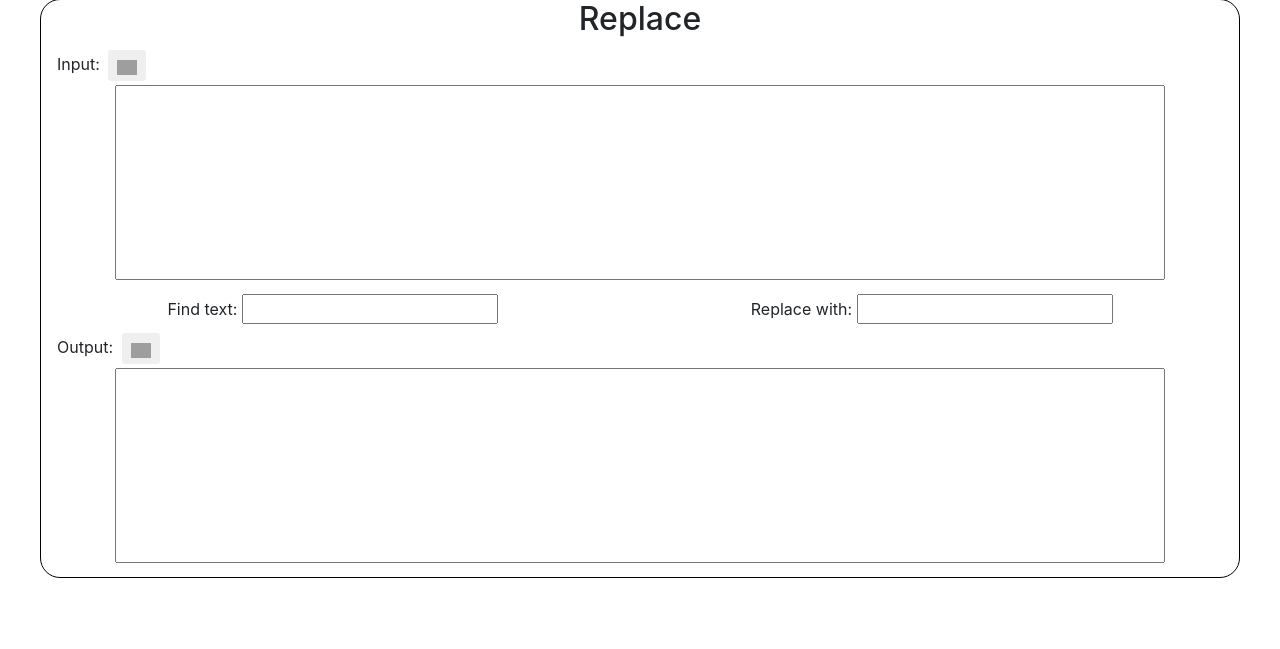
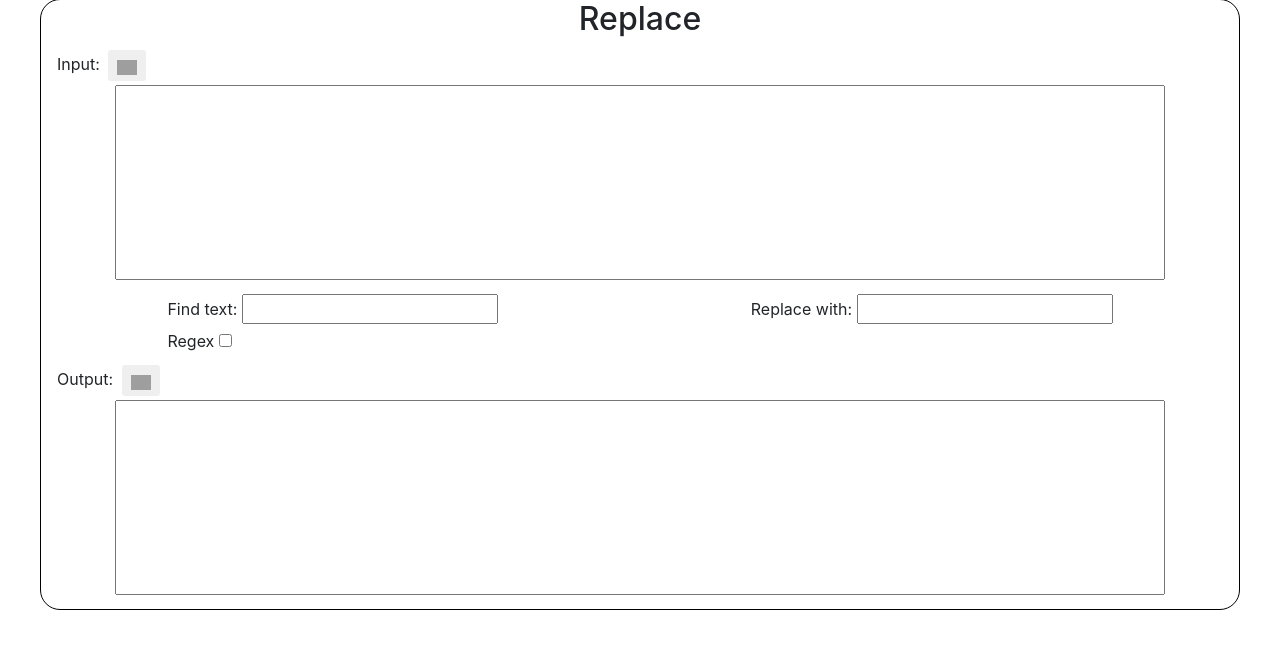
Before and after one commit to zhaohanson1/word_tools, a Django app: page /replace in a window 1280 px wide. Shown: the part 117-766 px from the top of the page. Run offline with Django 3.2, Linux system fonts and the light colour scheme; data that the repository does not hold is empty; some libraries are stand-ins or nearby versions; grey boxes are pictures that could not be loaded.

Commit message:
added regex functionality

```diff
--- a/word_features/static/word_features/css/replace.css
+++ b/word_features/static/word_features/css/replace.css
@@ -11,3 +11,7 @@
     resize: none;
     font-size: 14px;
 }
+
+#regex-toggle {
+    font-size: 16px;
+}
--- a/word_features/static/word_features/js/replace/replace_controller.js
+++ b/word_features/static/word_features/js/replace/replace_controller.js
@@ -2,14 +2,21 @@ let inputArea = $('#input-text')
 let regexInput = $('#regex-input')
 let replTextArea = $('#repl-text-input')
 let outputArea = $('#output-text')
+let regexCheck = $('#regex-box')
 
 getWordReplace = function() {
     let inputText = inputArea.val();
     let regexText = regexInput.val();
     let replText = replTextArea.val();
-    outputArea.text(replaceAll(inputText, regexText, replText));
+    if (regexCheck.prop('checked')) {
+        outputArea.text(regexReplaceAll(inputText, regexText, replText));
+    } else {
+        outputArea.text(replaceAll(inputText, regexText, replText));
+    }
+
 }
 
 inputArea.on('input', getWordReplace);
 regexInput.on('input', getWordReplace);
 replTextArea.on('input', getWordReplace);
+regexCheck.on('click', getWordReplace);
--- a/word_features/static/word_features/js/replace/replace_functions.js
+++ b/word_features/static/word_features/js/replace/replace_functions.js
@@ -1,3 +1,12 @@
+/**
+ * Escapes regex symbols
+ * @param {string} str
+ * @returns {string}
+ */
+function escapeRegExp(str) {
+    return str.replace(/[.*+\-?^${}()|[\]\\]/g, '\\$&'); // $& means the whole matched string
+}
+
 /**
  * Replace the next instance of the pattern starting at startIndex
  * @param {string} inputString      The input text
@@ -29,6 +38,25 @@ function replaceAll(inputString, pattern, repl){
 }
 
 
-function escapeRegExp(str) {
-    return str.replace(/[.*+\-?^${}()|[\]\\]/g, '\\$&'); // $& means the whole matched string
+/**
+ * Replace all substrings that match regular expression
+ * If pattern is an invalid regex, treat pattern as normal string
+ * @param {string} inputString
+ * @param {string} pattern
+ * @param {string} repl
+ * @returns {string}     The resulting string
+ */
+function regexReplaceAll(inputString, pattern, repl) {
+    if (pattern == '')  return inputString;
+    try {
+        p = new RegExp(pattern, 'g');
+    } catch (e) {
+        if (e instanceof SyntaxError) {
+            p = new RegExp(escapeRegExp(pattern), 'g');
+        } else {
+            throw e;
+        }
+    } finally {
+        return inputString.replace(p, repl);
+    }
 }
--- a/word_features/templates/word_features/replace.html
+++ b/word_features/templates/word_features/replace.html
@@ -22,11 +22,17 @@
         <div>
             <label for='regex-input'> Find text:  </label>
             <input id='regex-input' type='text'>
+            <div id='regex-toggle'>
+                <label for='regex-box'> Regex </label>
+                <input id='regex-box' type='checkbox' name='regex'>
+            </div>
         </div>
+
         <div>
             <label for='repl-text-input'> Replace with: </label>
             <input id='repl-text-input' type='text'>
         </div>
+
     </div>
     <div class='px-3'>
         <label for='output-text'>Output: </label>
```
Also changed, not shown: word_features/js_tests/word_features/word_replace.test.js (+14 -4 lines).
